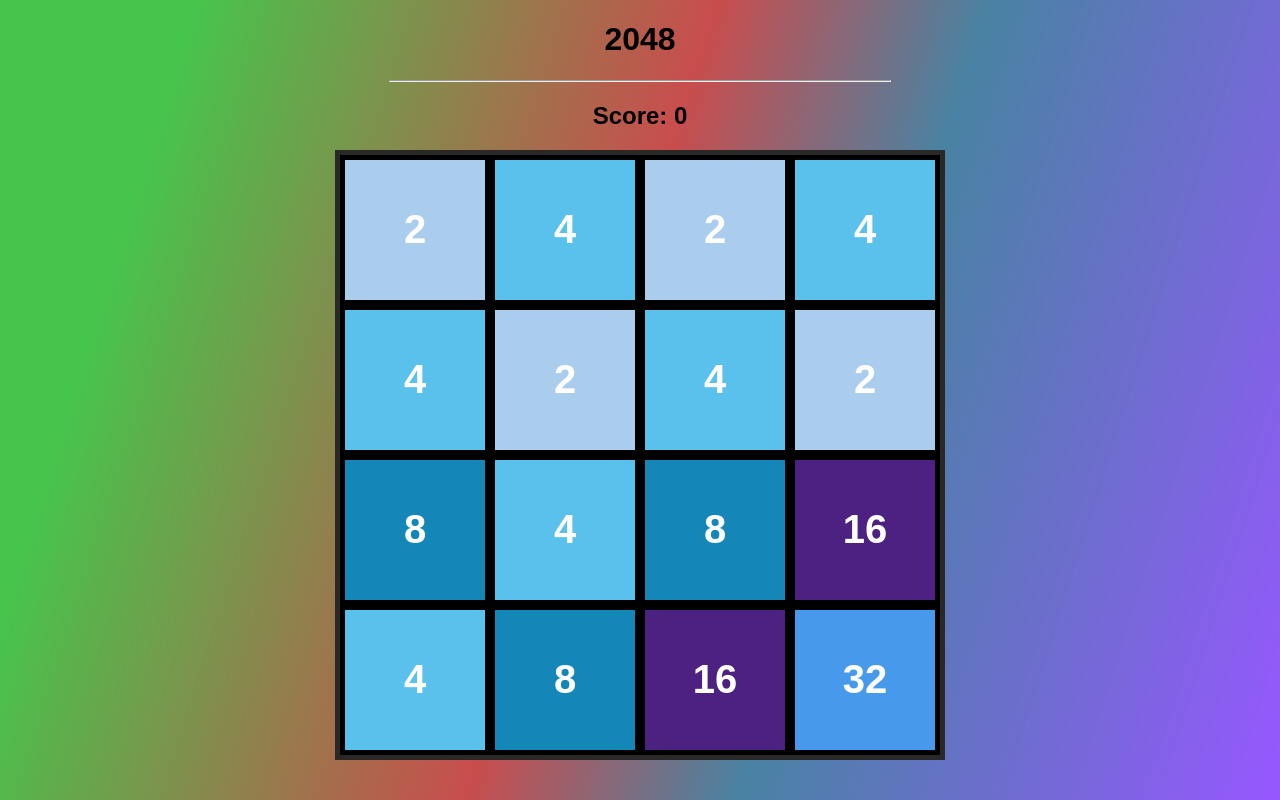
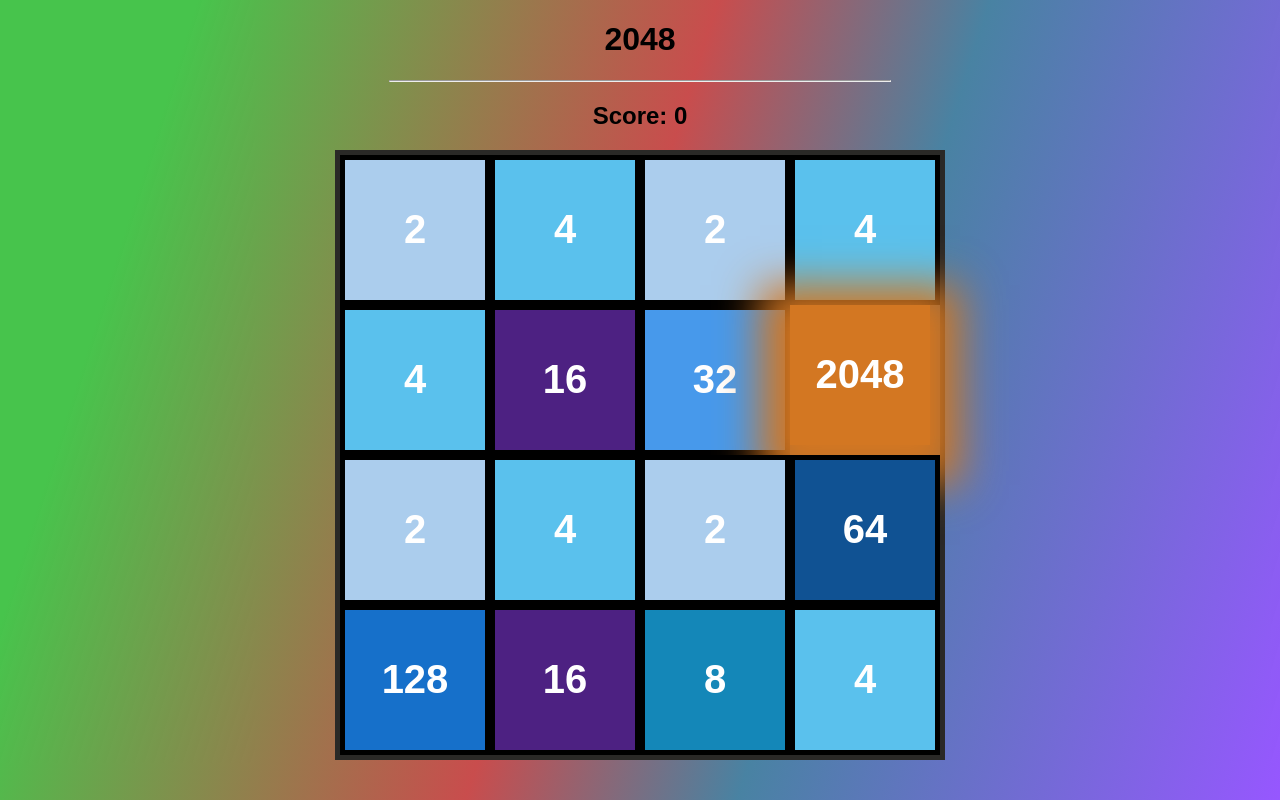
Before and after one commit to Cole-Callaway/Capstone, a website: page public/index.html in a window 1280 px wide. Both pictures are taken after a click on the button "new game". Drawn offline with nearby package versions, Linux system fonts and the light colour scheme; no server answers.

Commit message:
game over setup close

```diff
--- a/public/script.js
+++ b/public/script.js
@@ -21,9 +21,9 @@ async function setGame() {
   document.getElementById("board").innerHTML = "";
   board = [
     [2, 4, 2, 4],
-    [4, 2, 4, 2],
-    [8, 4, 8, 16],
-    [4, 8, 16, 32],
+    [4, 16, 32, 2048],
+    [2, 4, 2, 64],
+    [128, 16, 8, 4],
   ];
 
   // board = [
@@ -43,6 +43,7 @@ async function setGame() {
       document.getElementById("board").append(tile);
     }
   }
+
   newGameBtn.remove();
   setTwo();
   setTwo();
@@ -112,7 +113,6 @@ document.addEventListener("keyup", (e) => {
   let gameOver = checkForGameOver();
 
   if (gameOver) {
-    // alert("Game Over");
     document.getElementById("board").innerHTML =
       '<div class="gameOver"><h1  title="Game Over">Game Over</h1></div>';
 
@@ -124,6 +124,7 @@ document.addEventListener("keyup", (e) => {
 
     return;
   }
+
   if (e.code == "ArrowLeft") {
     slideLeft();
 
--- a/public/styles.css
+++ b/public/styles.css
@@ -121,6 +121,7 @@ hr {
   background-color: #d37722;
   color: white;
   box-shadow: 0px 10px 40px 30px #d37722;
+  border: none;
 }
 
 .x4096 {
```
